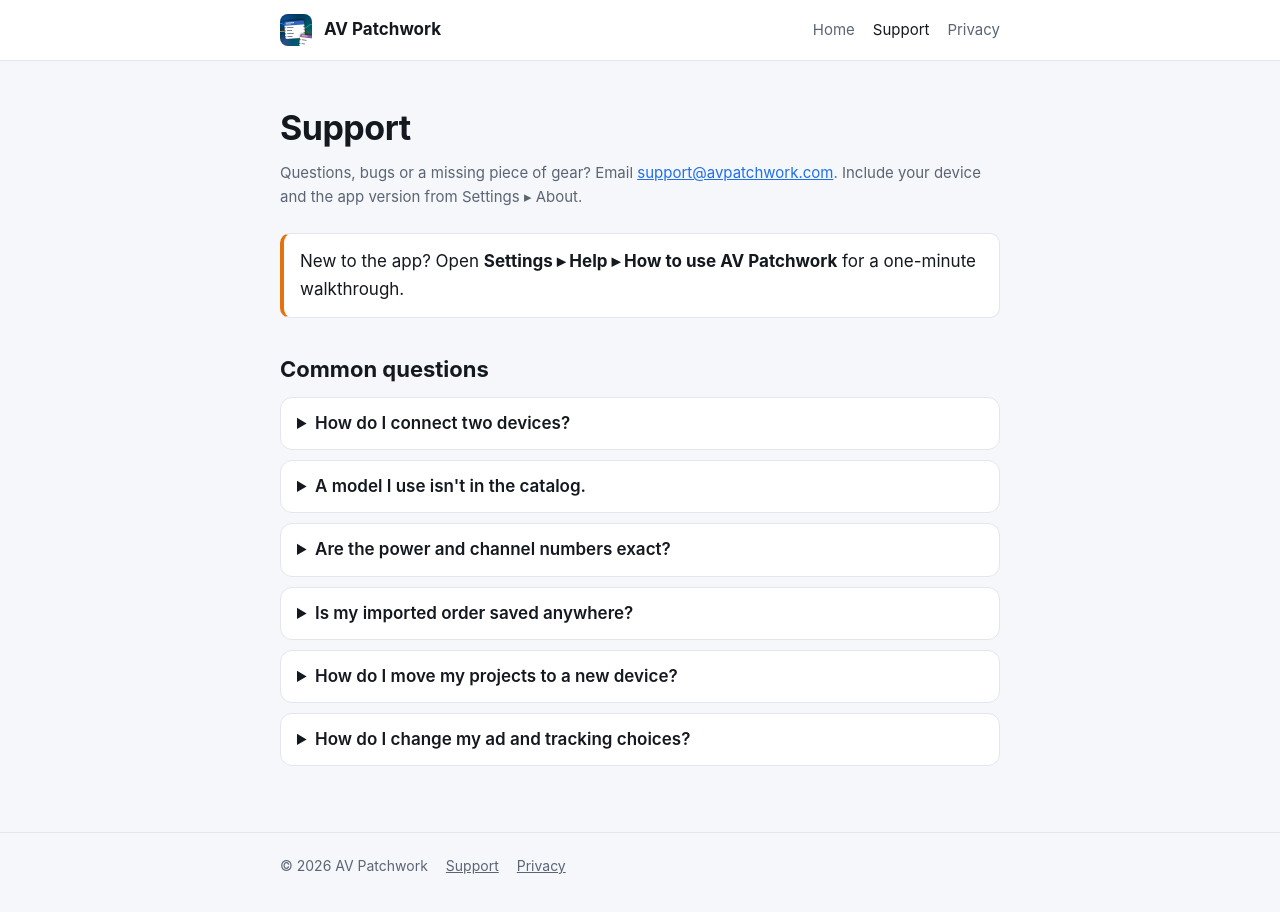
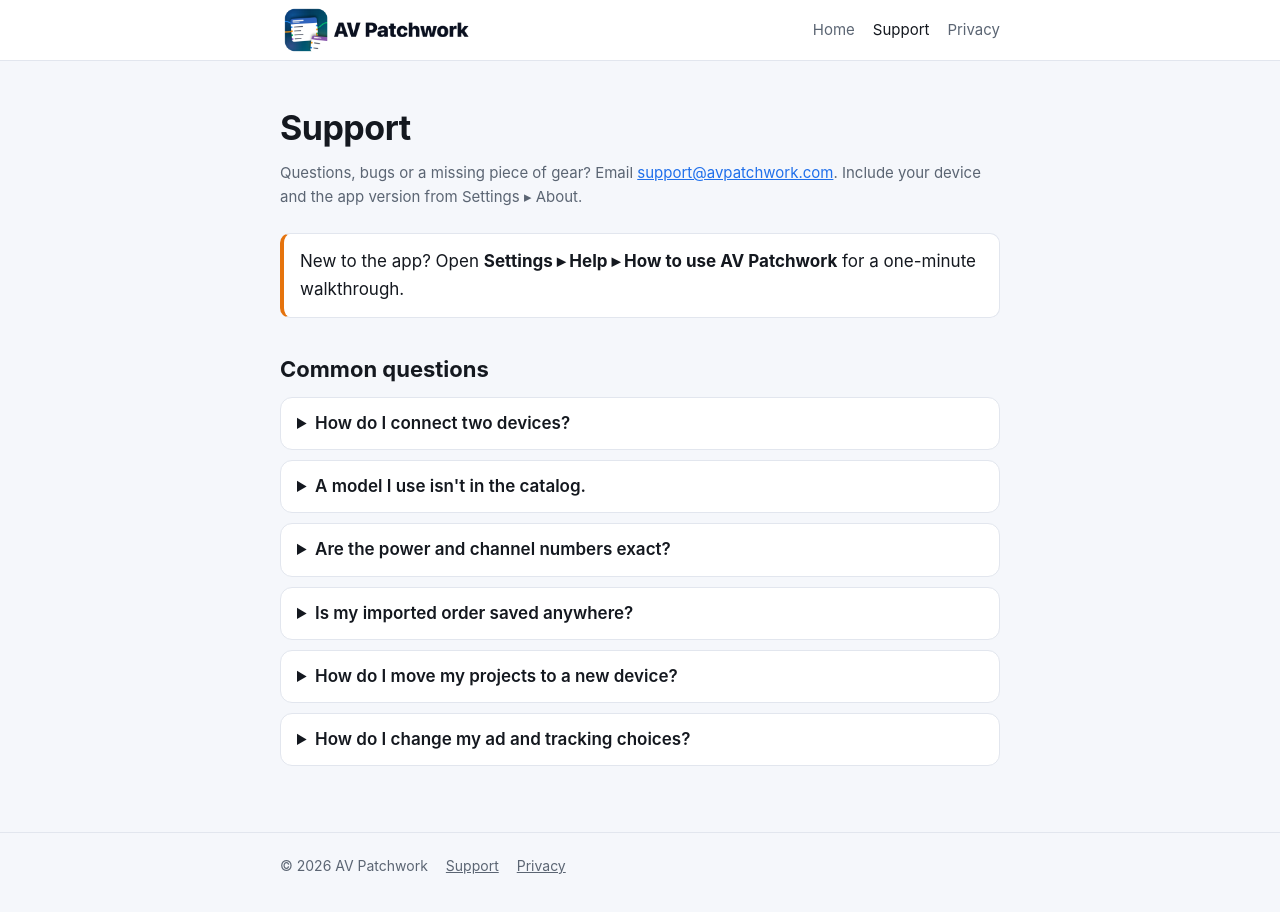
Before and after one commit to avpatchwork/avpatchwork.github.io, a plain HTML site: page support.html in a window 1280 px wide. Drawn offline with Linux system fonts and the light colour scheme.

Commit message:
Add logo to site header: support.html

```diff
--- a/support.html
+++ b/support.html
@@ -21,7 +21,7 @@
 </head>
 <body>
 <header class="site"><div class="wrap">
-  <img src="icon.png" alt=""><a class="name" href="./">AV Patchwork</a>
+  <a class="logo" href="./"><picture><source srcset="img/logo-on-dark.png" media="(prefers-color-scheme: dark)"><img src="img/logo-on-light.png" alt="AV Patchwork" width="165" height="44"></picture></a>
   <nav><a href="./">Home</a><a href="support.html" aria-current="page">Support</a><a href="privacy.html">Privacy</a></nav>
 </div></header>
 
```
